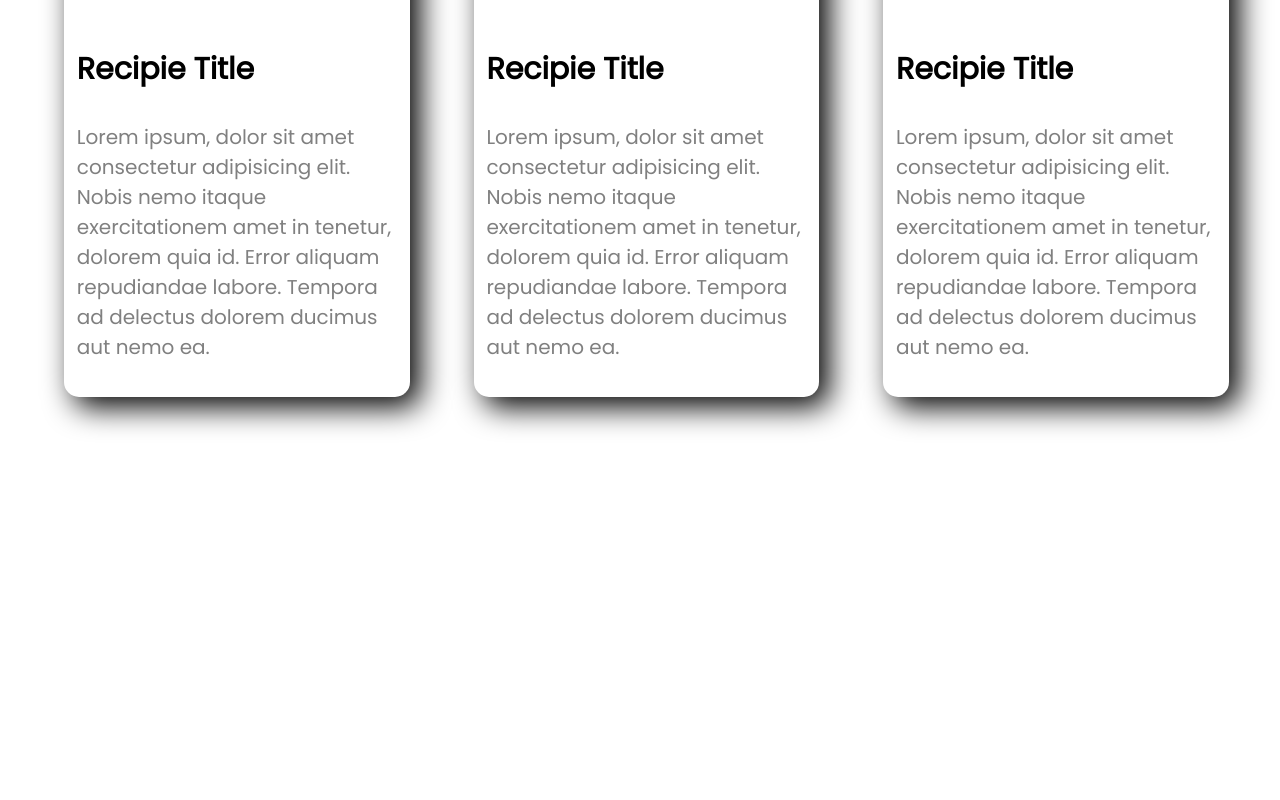
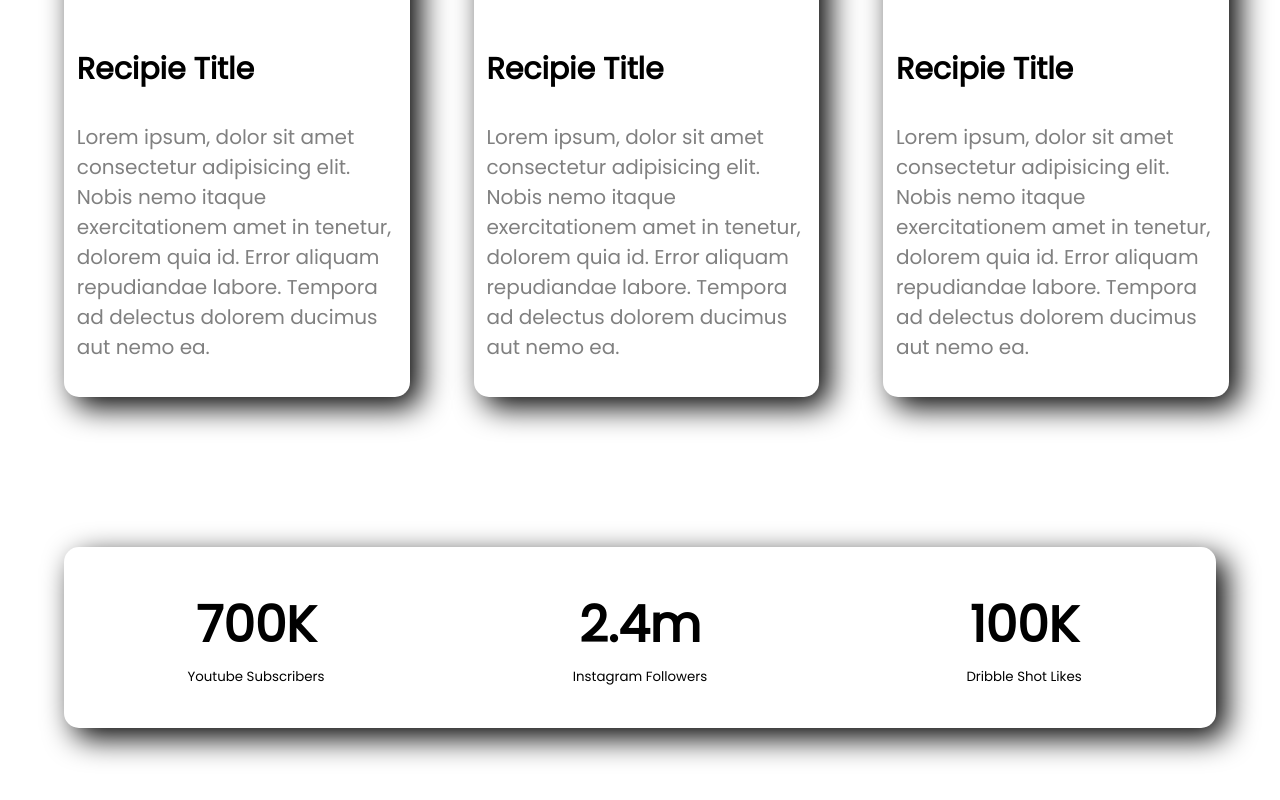
Before and after one commit to Saikatsaha95/Food-Network, a plain HTML site: page index.html in a window 1280 px wide. Shown: the part 2347-3147 px from the top of the page. Before the commit the page ends 2894 px from the top, so only its background shows below. Drawn offline with Linux system fonts and the light colour scheme.

Commit message:
social media added

```diff
--- a/index.html
+++ b/index.html
@@ -49,8 +49,8 @@
       </div>
     </section>
 
-    <section class="my-recipies-area sec-bottom-margin">
-      <div class="my-recipie">
+    <section class="my-recipes-area sec-bottom-margin">
+      <div class="my-recipe">
         <h2>My Recepies</h2>
         <p>
           Lorem ipsum dolor sit amet consectetur adipisicing elit. Sequi ducimus
@@ -61,7 +61,7 @@
       </div>
 
       <article class="flexible-container">
-        <div class="recipie-cards">
+        <div class="recipe-cards">
           <div class="card-image card-img-1"></div>
           <h3>Recipie Title</h3>
           <p>
@@ -72,7 +72,7 @@
           </p>
         </div>
 
-        <div class="recipie-cards">
+        <div class="recipe-cards">
           <div class="card-image card-img-2"></div>
           <h3>Recipie Title</h3>
           <p>
@@ -83,7 +83,7 @@
           </p>
         </div>
 
-        <div class="recipie-cards">
+        <div class="recipe-cards">
           <div class="card-image card-img-3"></div>
           <h3>Recipie Title</h3>
           <p>
@@ -95,5 +95,22 @@
         </div>
       </article>
     </section>
+
+    <section class="social-media sec-bottom-margin">
+      <article class="flexible-container">
+        <div class="social-media-popularity">
+          <h2>700K</h2>
+          <small>Youtube Subscribers</small>
+        </div>
+        <div class="social-media-popularity">
+          <h2>2.4m</h2>
+          <small>Instagram Followers</small>
+        </div>
+        <div class="social-media-popularity">
+          <h2>100K</h2>
+          <small>Dribble Shot Likes</small>
+        </div>
+      </article>
+    </section>
   </body>
 </html>
--- a/style.css
+++ b/style.css
@@ -86,16 +86,16 @@ p {
   margin-top: 15%;
 }
 
-.my-recipie {
+.my-recipe {
   text-align: center;
 }
 
-.my-recipie p {
+.my-recipe p {
   padding-left: 20%;
   padding-right: 20%;
 }
 
-.recipie-cards {
+.recipe-cards {
   width: 25%;
   margin-left: 5%;
   padding: 1%;
@@ -121,3 +121,26 @@ p {
 .card-img-3 {
   background-image: url(images/food/Project\ Cover-3.jpg);
 }
+
+.social-media-popularity {
+  width: 25%;
+  margin-left: 5%;
+  margin-right: 5%;
+}
+
+.social-media {
+  text-align: center;
+  box-shadow: 10px 10px 30px black;
+  margin-left: 5%;
+  margin-right: 5%;
+  border-radius: 15px;
+}
+
+.social-media-popularity h2 {
+  margin-bottom: 0;
+}
+
+.social-media-popularity small {
+  display: inline-block;
+  padding-bottom: 15%;
+}
```
